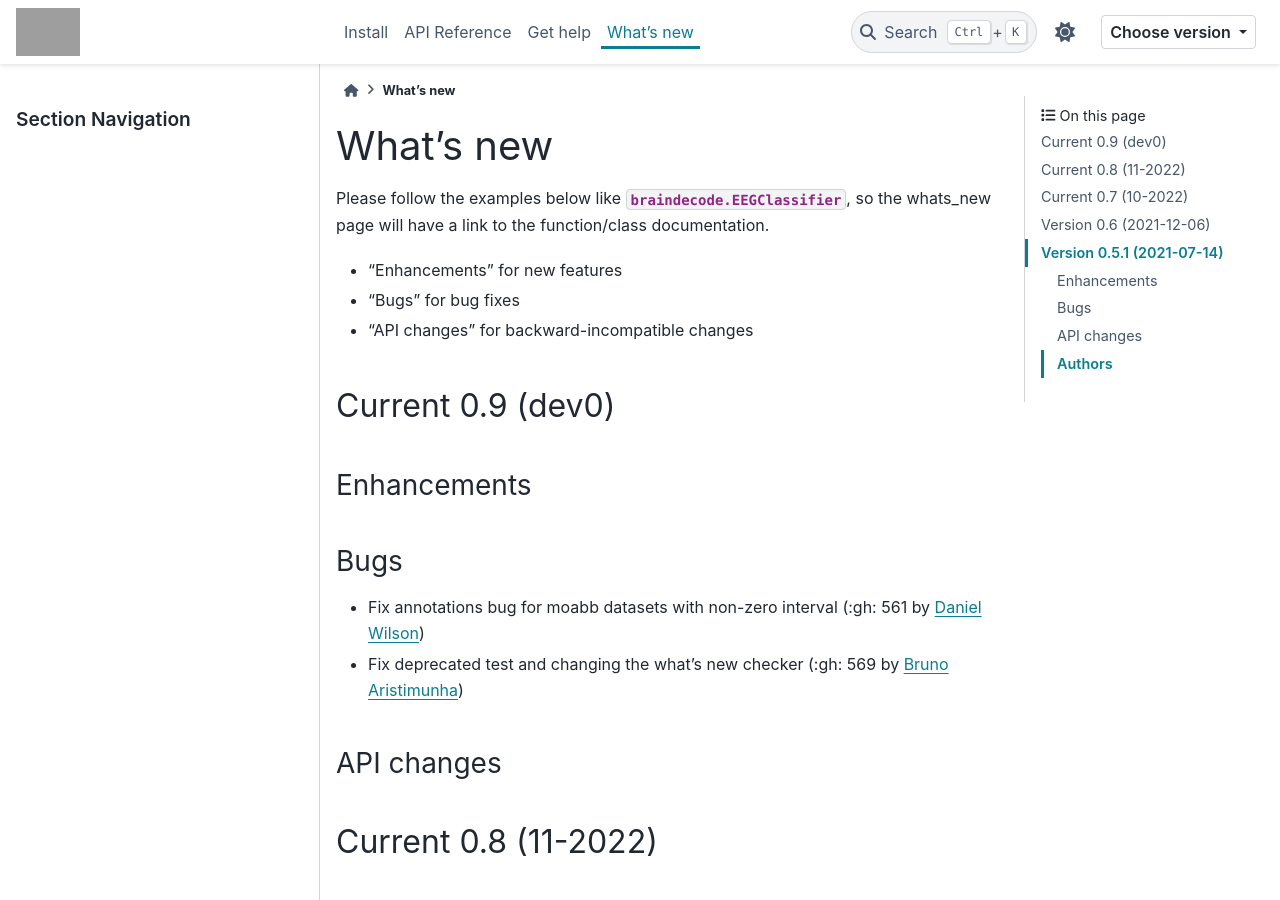
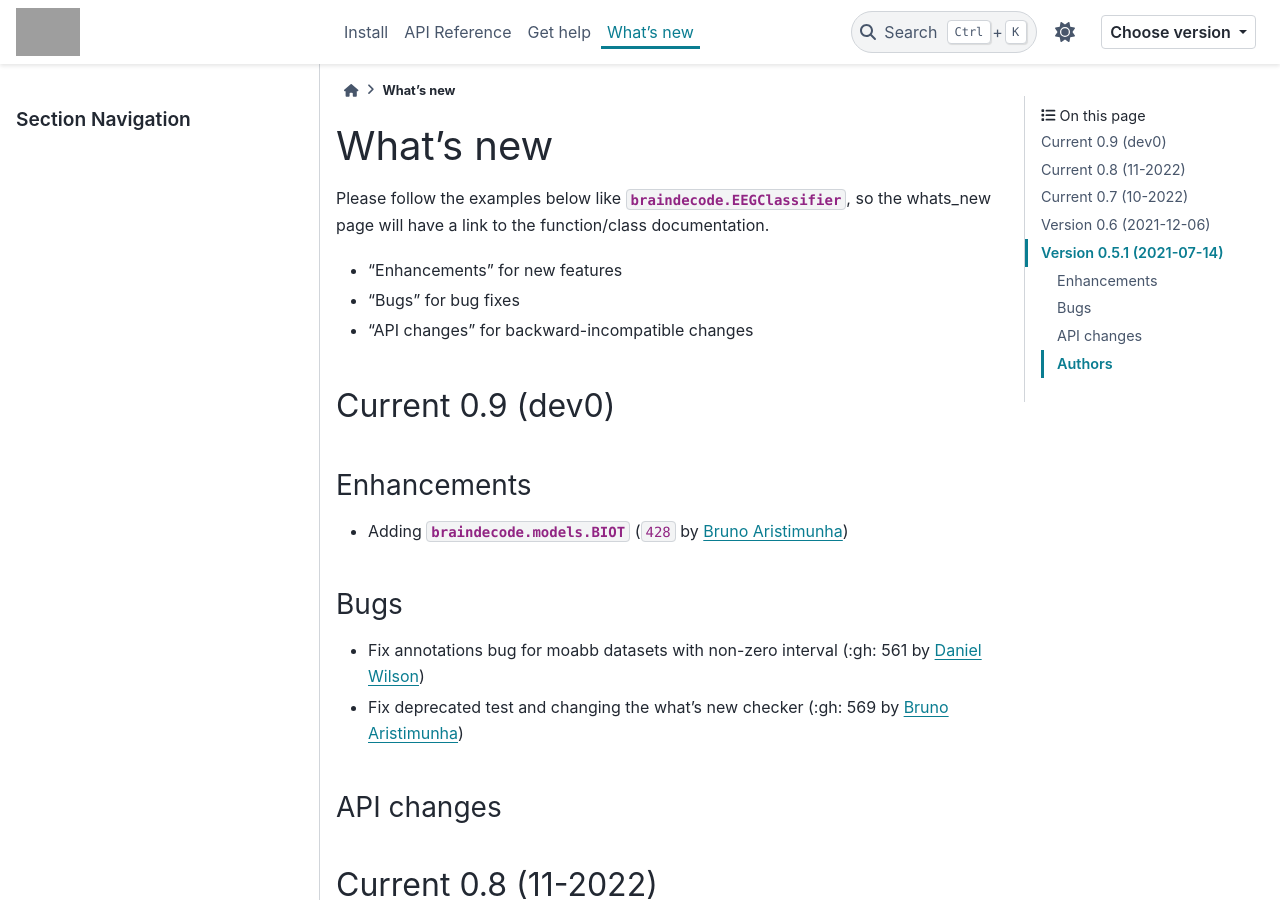
Before and after one commit to braindecode/braindecode, a Sphinx documentation site: the page built from docs/whats_new.rst, in a window 1280 px wide and 900 px high. Built offline with Sphinx 7.4.7 and the PyData theme 0.15.4, drawn with Linux system fonts in a browser that asks for light colours; pages that are not in the unit, such as notebooks, are missing from menus; comment, search, counter and statistics services are not loaded; cross-references to code outside the pages are shown as plain code; grey boxes are pictures that could not be loaded.

Commit message:
Adding in the whats file and the api doc

```diff
--- a/docs/api.rst
+++ b/docs/api.rst
@@ -84,6 +84,7 @@ Models
     TIDNet
     get_output_shape
     TimeDistributed
+    BIOT
 
 
 Training
--- a/docs/whats_new.rst
+++ b/docs/whats_new.rst
@@ -23,6 +23,7 @@ Current 0.9 (dev0)
 
 Enhancements
 ~~~~~~~~~~~~
+- Adding :class:`braindecode.models.BIOT` (:gh:`428` by `Bruno Aristimunha`_)
 
 Bugs
 ~~~~
```
